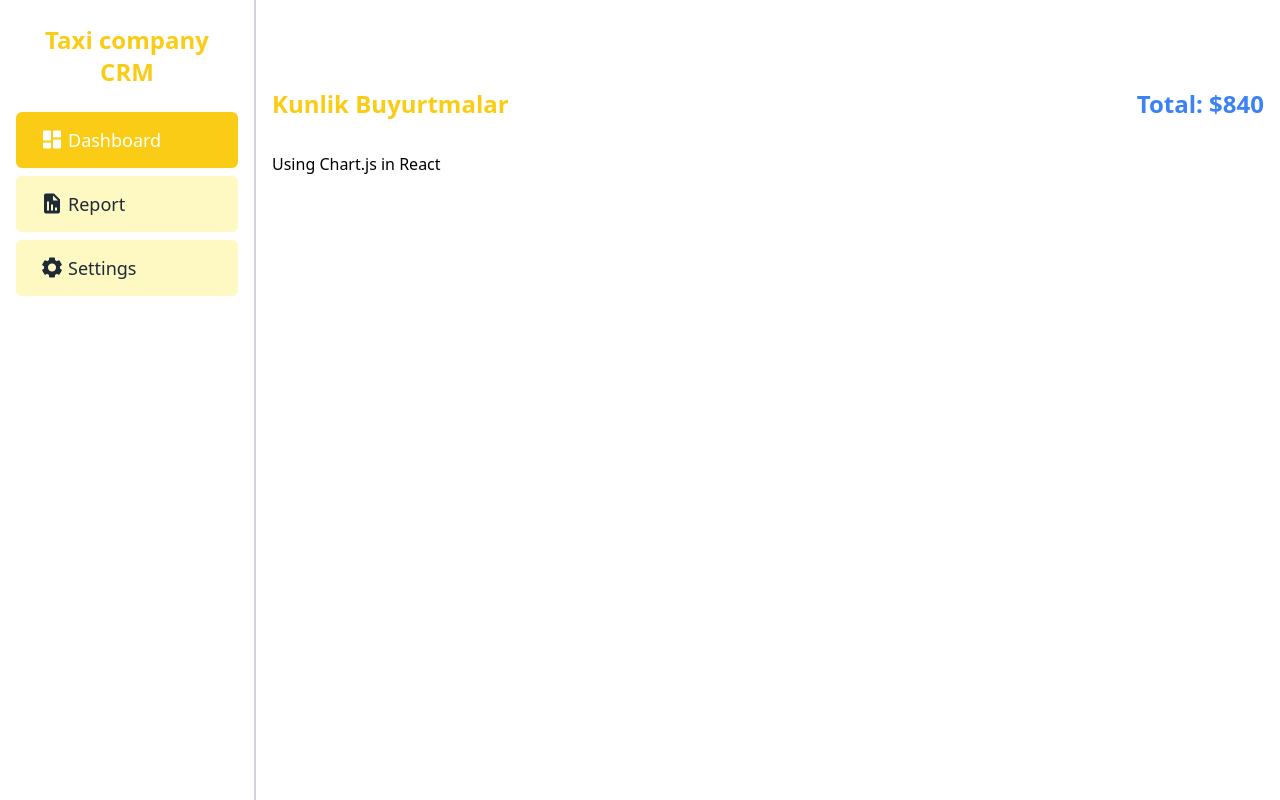
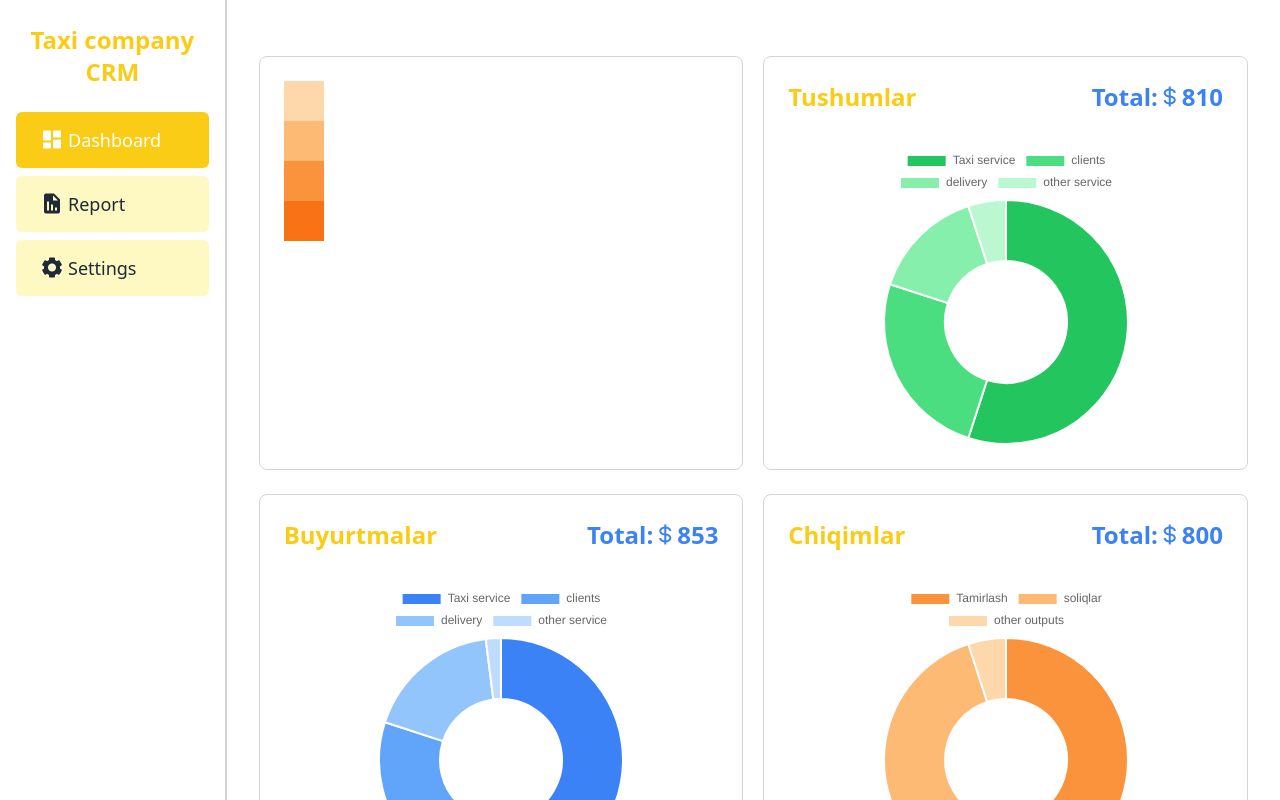
Before and after one commit to WebCONuz/taxi-company-crm, a React (Vite) app: page / in a window 1280 px wide. Built offline with nearby package versions, Linux system fonts and the light colour scheme.

Commit message:
Created Charts

```diff
--- a/src/App.jsx
+++ b/src/App.jsx
@@ -43,7 +43,7 @@ function App() {
               </li>
             </ul>
           </aside>
-          <main className="main flex-grow h-full overflow-x-hidden overflow-y-auto px-4">
+          <main className="main flex-grow h-full overflow-x-hidden overflow-y-auto px-8">
             <Routes>
               <Route path="/" element={<Dashboard />} />
               <Route path="/report" element={<Calculation />} />
--- a/src/components/Chart/Chart.jsx
+++ /dev/null
@@ -1,83 +0,0 @@
-import Chart from "chart.js/auto";
-import { CategoryScale } from "chart.js";
-import { useState } from "react";
-
-let Data = [
-  {
-    id: 1,
-    year: 2016,
-    userGain: 80000,
-    userLost: 823,
-  },
-  {
-    id: 2,
-    year: 2017,
-    userGain: 45677,
-    userLost: 345,
-  },
-  {
-    id: 3,
-    year: 2018,
-    userGain: 78888,
-    userLost: 555,
-  },
-  {
-    id: 4,
-    year: 2019,
-    userGain: 90000,
-    userLost: 4555,
-  },
-  {
-    id: 5,
-    year: 2020,
-    userGain: 4300,
-    userLost: 234,
-  },
-];
-
-const data = {
-  labels: ["Red", "Orange", "Blue"],
-  // datasets is an array of objects where each object represents a set of data to display corresponding to the labels above. for brevity, we'll keep it at one object
-  datasets: [
-    {
-      label: "Popularity of colours",
-      data: [55, 23, 96],
-      // you can set indiviual colors for each bar
-      backgroundColor: [
-        "rgba(255, 255, 255, 0.6)",
-        "rgba(255, 255, 255, 0.6)",
-        "rgba(255, 255, 255, 0.6)",
-      ],
-      borderWidth: 1,
-    },
-  ],
-};
-
-Chart.register(CategoryScale);
-
-export default function App() {
-  const [chartData, setChartData] = useState({
-    labels: Data.map((data) => data.year),
-    datasets: [
-      {
-        label: "Users Gained ",
-        data: Data.map((data) => data.userGain),
-        backgroundColor: [
-          "rgba(75,192,192,1)",
-          "#ecf0f1",
-          "#50AF95",
-          "#f3ba2f",
-          "#2a71d0",
-        ],
-        borderColor: "black",
-        borderWidth: 2,
-      },
-    ],
-  });
-
-  return (
-    <div className="App">
-      <p>Using Chart.js in React</p>
-    </div>
-  );
-}
--- /dev/null
+++ b/src/components/Chart/Doughnut.jsx
@@ -0,0 +1,24 @@
+import React from "react";
+import Chart from "chart.js/auto";
+import { Doughnut } from "react-chartjs-2";
+
+const DoughnutChart = (props) => {
+  const data = {
+    labels: props.label,
+    datasets: [
+      {
+        label: "24.04.2023",
+        backgroundColor: props.color,
+        borderColor: "white",
+        data: props.data,
+        hoverOffset: 4,
+      },
+    ],
+  };
+  return (
+    <>
+      <Doughnut data={data} className="mx-auto" />
+    </>
+  );
+};
+export default DoughnutChart;
--- /dev/null
+++ b/src/ui/ChartTitle.jsx
@@ -0,0 +1,14 @@
+function ChartTitle(props) {
+  return (
+    <div className="flex items-center justify-between pb-8">
+      <h1 className="text-2xl text-center text-yellow-400 font-bold">
+        {props.title}
+      </h1>
+      <p className="text-2xl font-bold text-blue-500 flex items-center">
+        Total: <i className="bx bx-dollar"></i>
+        {props.price}
+      </p>
+    </div>
+  );
+}
+export default ChartTitle;
--- a/src/views/Dashboard.jsx
+++ b/src/views/Dashboard.jsx
@@ -1,19 +1,55 @@
-import Chart from "../components/Chart/Chart";
+import DoughnutChart from "../components/Chart/Doughnut";
+import ChartTitle from "../ui/ChartTitle";
 function Dashboard() {
+  const inputData = [55, 25, 15, 5];
+  const inputLabel = ["Taxi service", "clients", "delivery", "other service"];
+  const inputColor = ["#22C55E", "#4ADE80", "#86EFAC", "#BBF7D0"];
+
+  const orderData = [45, 35, 18, 2];
+  const orderLabel = ["Taxi service", "clients", "delivery", "other service"];
+  const orderColor = ["#3B82F6", "#60A5FA", "#93C5FD", "#BFDBFE"];
+
+  const outputData = [60, 35, 5];
+  const outputLabel = ["Tamirlash", "soliqlar", "other outputs"];
+  const outputColor = ["#FB923C", "#FDBA74", "#FED7AA"];
   return (
     <>
       <div className="py-4">
         <input type="text" />
       </div>
 
-      <div className="flex items-center justify-between py-8">
-        <h1 className="text-2xl text-center text-yellow-400 font-bold">
-          Kunlik Buyurtmalar
-        </h1>
-        <p className="text-2xl font-bold text-blue-500">Total: $840</p>
-      </div>
-
-      <Chart />
+      <section className="flex flex-wrap justify-between">
+        <div className="w-[49%] p-6 border border-gray-300 rounded-lg mb-6">
+          <div className="w-10 h-10 bg-orange-200"></div>
+          <div className="w-10 h-10 bg-orange-300"></div>
+          <div className="w-10 h-10 bg-orange-400"></div>
+          <div className="w-10 h-10 bg-orange-500"></div>
+        </div>
+        <div className="w-[49%] p-6 border border-gray-300 rounded-lg mb-6">
+          <ChartTitle title="Tushumlar" price="810" />
+          <DoughnutChart
+            data={inputData}
+            label={inputLabel}
+            color={inputColor}
+          />
+        </div>
+        <div className="w-[49%] p-6 border border-gray-300 rounded-lg mb-6">
+          <ChartTitle title="Buyurtmalar" price="853" />
+          <DoughnutChart
+            data={orderData}
+            label={orderLabel}
+            color={orderColor}
+          />
+        </div>
+        <div className="w-[49%] p-6 border border-gray-300 rounded-lg mb-6">
+          <ChartTitle title="Chiqimlar" price="800" />
+          <DoughnutChart
+            data={outputData}
+            label={outputLabel}
+            color={outputColor}
+          />
+        </div>
+      </section>
     </>
   );
 }
```
